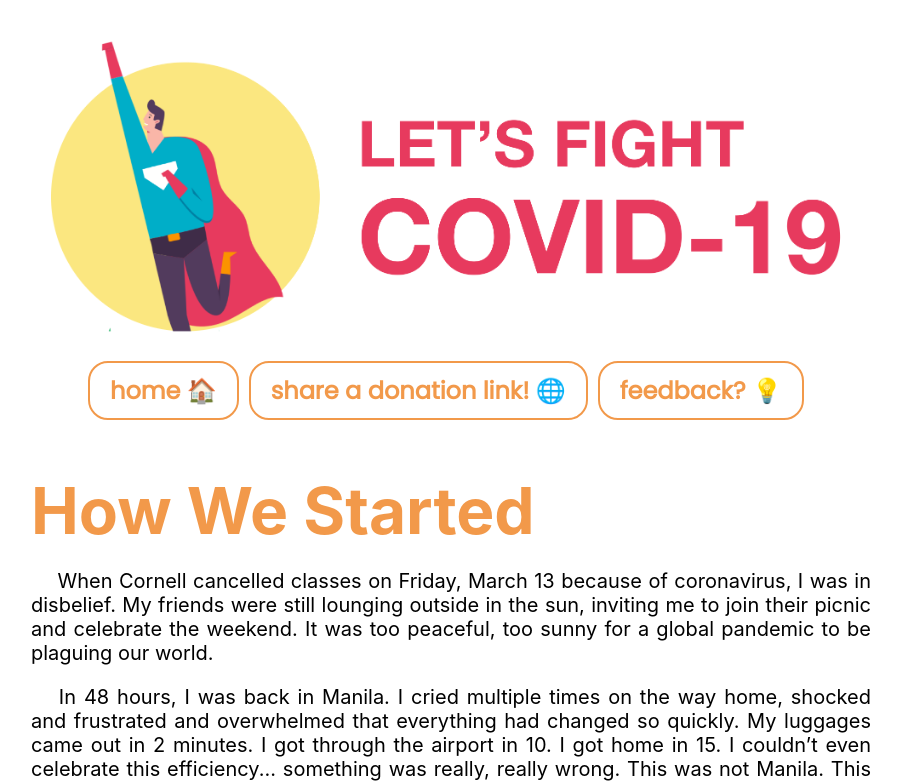
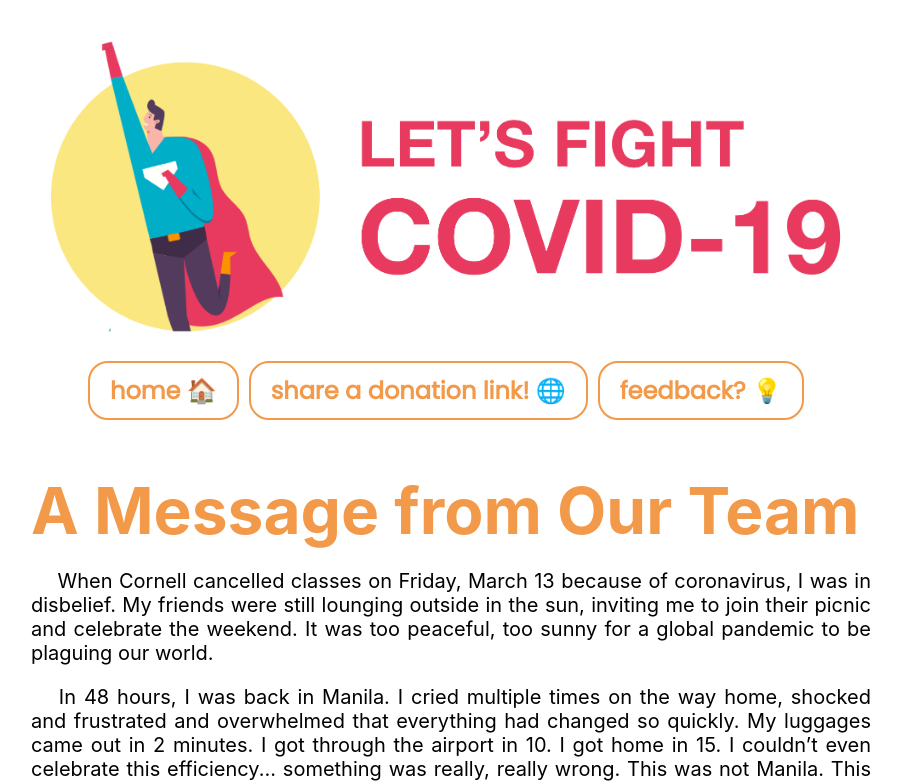
Before and after one commit to donatecovid19/website, a React (Create React App) app: page /about in a window 1280 px wide. Shown: the top 783 px of the page, without its empty margins (189-1090 px from the left). Built offline with nearby package versions, Linux system fonts and the light colour scheme.

Commit message:
Changed "How We Started" heading

```diff
--- a/src/components/About.jsx
+++ b/src/components/About.jsx
@@ -14,7 +14,7 @@ function Home() {
       <title>Donate to Fight COVID-19</title>
       <div class="backstory">
         <br />
-        <h1>How We Started</h1>
+        <h1>A Message from Our Team</h1>
         <br />
         <p>
           <span>&emsp;</span> When Cornell cancelled classes on Friday, March 13
```
